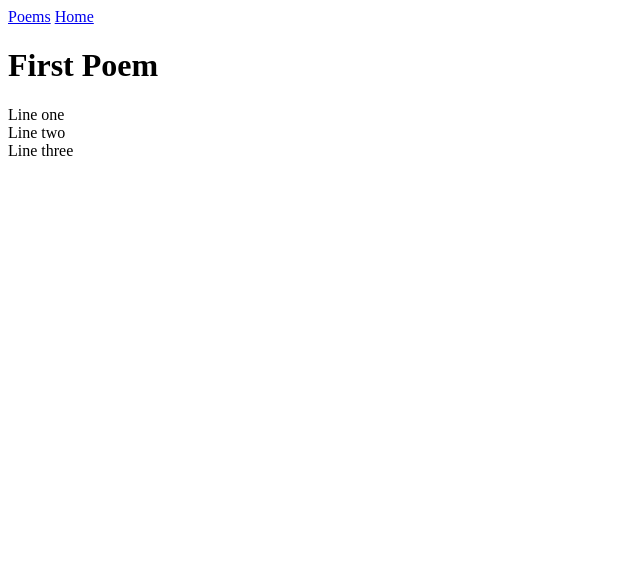
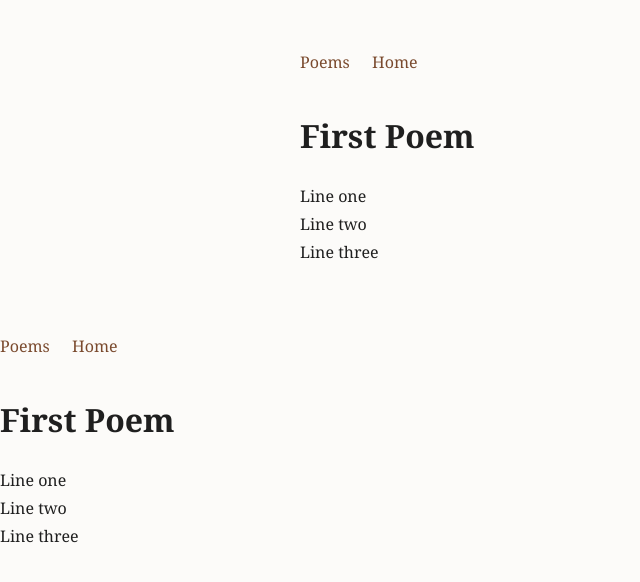
Before and after one commit to EchoesAndInk/EchoesAndInk.github.io, a plain HTML site: page poems/first-poem.html in a window 1280 px wide. Shown: the whole page, without its empty margins (0-640 px from the left). Drawn offline with Linux system fonts and the light colour scheme.

Commit message:
Update first-poem.html

```diff
--- a/poems/first-poem.html
+++ b/poems/first-poem.html
@@ -1,3 +1,31 @@
+<!doctype html>
+<html lang="en">
+<head>
+  <meta charset="utf-8">
+  <title>First Poem</title>
+  <meta name="viewport" content="width=device-width, initial-scale=1">
+  <link rel="stylesheet" href="../style.css">
+</head>
+<body>
+
+<div class="wrap">
+
+<nav>
+  <a href="../poems.html">Poems</a>
+  <a href="../index.html">Home</a>
+</nav>
+
+<h1>First Poem</h1>
+
+<p>
+Line one<br>
+Line two<br>
+Line three
+</p>
+
+</div>
+</body>
+</html>
 <!doctype html>
 <html lang="en">
 <head>
```
